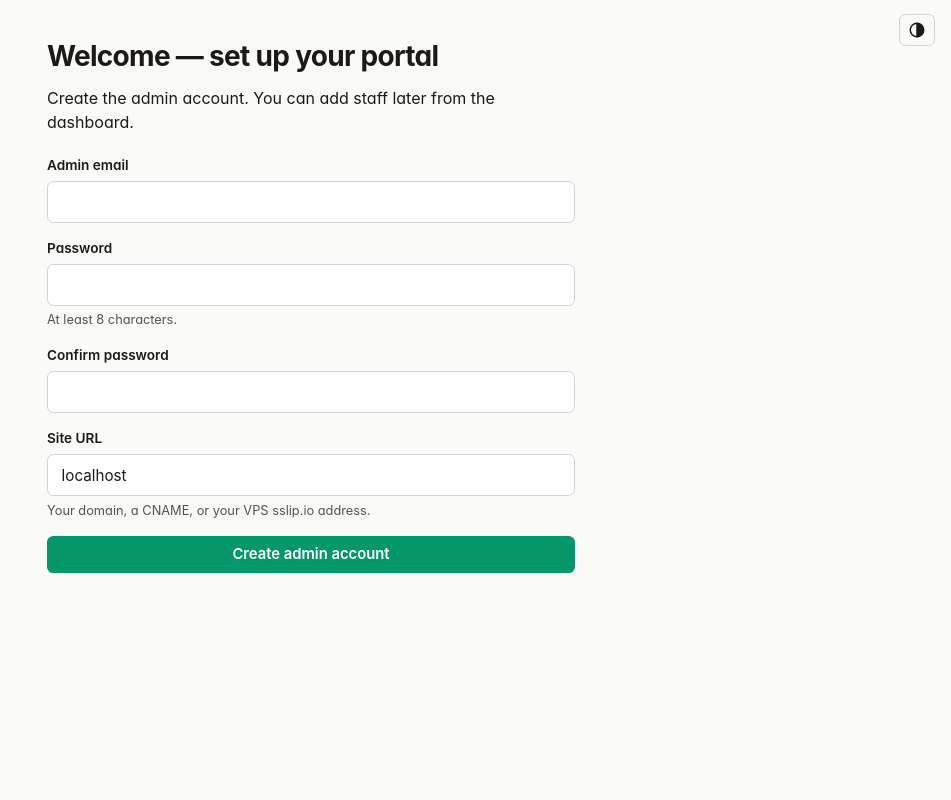
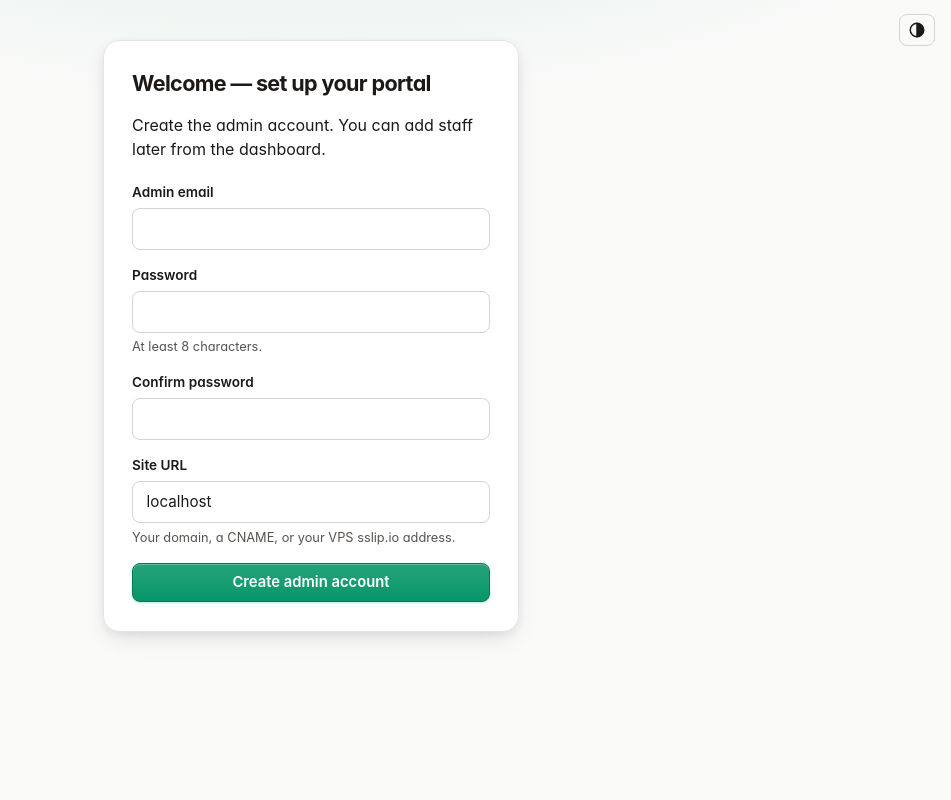
Before and after one commit to jacob-scheatzle/claude-pwa-portal, a FastAPI app: page /setup in a window 1280 px wide. Shown: the whole page, without its empty margins (329-1280 px from the left). Run offline with FastAPI, Linux system fonts and the light colour scheme; parts of the project's set-up code (start-up, migrations or seed data) failed here and were passed over; some libraries are stand-ins or nearby versions.

Commit message:
ui: v2 design system — derived accent family + visual polish
The headline change is architectural: the accent FAMILY (hover/tint/soft and a
new glow token) is now derived from --accent with color-mix(), with --lift
flipping the hover mix direction per theme. The admin branding override sets
only --accent, so a re-branded portal previously kept emerald hovers and tints
everywhere — now one variable re-skins the entire shell in both themes.

On top of that, a tasteful polish pass: soft radial accent wash behind every
page, top-lit gradient primary buttons with an accent glow, dashboard tiles
that lift with an accent ring + icon zoom, floating auth cards on login/setup,
accent-edged flashes/errors/warn banners, table row hover, themed slim
scrollbars, ::selection tint, input hover states, rounder radii and softer
shadows, and a brighter brand mark. Verified live in light + dark across
login, dashboard, tokens (incl. the dark-mode secret panel), and settings.

Co-Authored-By: Claude Opus 4.8 <noreply@anthropic.com>

```diff
--- a/portal/templates/base.html
+++ b/portal/templates/base.html
@@ -53,11 +53,22 @@
 			--text-muted: #57534e;
 			--text-faint: #78716c;
 
+			/* The accent FAMILY is derived from --accent with color-mix so an
+			   admin-branded accent (the #branding-accent override below sets
+			   only --accent) recolors hovers, tints, and glows automatically.
+			   Before this, a re-branded portal kept emerald hover/tint values.
+			   --lift is what hover states mix toward (black in light mode,
+			   white in dark); the *-amt percentages let dark mode strengthen
+			   the translucent tints without redefining each token. */
 			--accent: #059669;
-			--accent-hover: #047857;
 			--accent-fg: #ffffff;
-			--accent-tint: #ecfdf5;
-			--accent-soft: rgba(5, 150, 105, 0.12);
+			--lift: #000000;
+			--tint-amt: 9%;
+			--soft-amt: 14%;
+			--accent-hover: color-mix(in srgb, var(--accent) 85%, var(--lift));
+			--accent-tint: color-mix(in srgb, var(--accent) var(--tint-amt), var(--surface));
+			--accent-soft: color-mix(in srgb, var(--accent) var(--soft-amt), transparent);
+			--accent-glow: color-mix(in srgb, var(--accent) 28%, transparent);
 
 			--danger: #b91c1c;
 			--danger-fg: #ffffff;
@@ -72,13 +83,13 @@
 			--success-tint: #ecfdf5;
 			--success-border: rgba(21, 128, 61, 0.25);
 
-			--radius-sm: 0.4rem;
-			--radius: 0.55rem;
-			--radius-lg: 0.85rem;
+			--radius-sm: 0.5rem;
+			--radius: 0.7rem;
+			--radius-lg: 1rem;
 
-			--shadow-sm: 0 1px 2px rgba(15, 23, 42, 0.05), 0 1px 1px rgba(15, 23, 42, 0.025);
-			--shadow: 0 2px 4px rgba(15, 23, 42, 0.06), 0 1px 2px rgba(15, 23, 42, 0.04);
-			--shadow-md: 0 6px 12px rgba(15, 23, 42, 0.08), 0 2px 4px rgba(15, 23, 42, 0.05);
+			--shadow-sm: 0 1px 2px rgba(28, 25, 23, 0.06), 0 1px 1px rgba(28, 25, 23, 0.03);
+			--shadow: 0 2px 6px rgba(28, 25, 23, 0.07), 0 1px 2px rgba(28, 25, 23, 0.05);
+			--shadow-md: 0 10px 24px -6px rgba(28, 25, 23, 0.12), 0 3px 8px rgba(28, 25, 23, 0.06);
 
 			--font-sans: -apple-system, BlinkMacSystemFont, "Inter", "Segoe UI",
 				Roboto, "Helvetica Neue", Arial, sans-serif;
@@ -190,13 +205,23 @@
 		body {
 			font-family: var(--font-sans);
 			font-feature-settings: "cv02", "cv03", "cv04", "cv11";
-			background: var(--bg);
+			/* Soft accent wash bleeding down from the top of the page — gives
+			   the shell depth without competing with content, and recolors
+			   automatically with the branded accent (it's --accent-soft). */
+			background:
+				radial-gradient(70rem 30rem at 50% -14rem, var(--accent-soft), transparent 70%),
+				var(--bg);
 			color: var(--text);
 			margin: 0;
+			min-height: 100svh;
 			line-height: 1.55;
 			-webkit-font-smoothing: antialiased;
 			-moz-osx-font-smoothing: grayscale;
 		}
+
+		::selection { background: var(--accent-soft); }
+		/* Slim, theme-aware scrollbars (Firefox + the standards path). */
+		* { scrollbar-width: thin; scrollbar-color: var(--border-strong) transparent; }
 
 		.container { max-width: 36rem; margin: 0 auto; padding: 2.5rem 1.5rem; }
 		.container.wide { max-width: 60rem; }
@@ -434,9 +459,9 @@
 		/* typography */
 		h1 {
 			margin: 0 0 0.75rem;
-			font-size: 1.75rem;
+			font-size: 1.85rem;
 			font-weight: 700;
-			letter-spacing: -0.025em;
+			letter-spacing: -0.03em;
 			line-height: 1.2;
 		}
 		h2 {
@@ -526,19 +556,25 @@
 			align-items: center;
 			justify-content: center;
 			gap: 0.4rem;
-			padding: 0.6rem 1.05rem;
-			border: 0;
+			padding: 0.6rem 1.1rem;
+			/* Primary = soft top-lit gradient over the accent + a hairline
+			   border one notch darker, with an accent-tinted drop shadow.
+			   Every value derives from --accent so branding recolors it. */
+			border: 1px solid color-mix(in srgb, var(--accent) 80%, #000);
 			border-radius: var(--radius-sm);
-			background: var(--accent);
+			background: linear-gradient(180deg, color-mix(in srgb, var(--accent) 88%, #fff), var(--accent));
 			color: var(--accent-fg);
 			font-weight: 600;
 			font-size: 0.925rem;
 			font-family: inherit;
 			cursor: pointer;
-			box-shadow: var(--shadow-sm);
-			transition: background 0.12s ease, box-shadow 0.12s ease, transform 0.06s ease;
+			box-shadow: 0 1px 2.5px var(--accent-glow), inset 0 1px 0 color-mix(in srgb, #ffffff 28%, transparent);
+			transition: background 0.12s ease, box-shadow 0.12s ease, transform 0.06s ease, filter 0.12s ease;
 		}
-		button:hover, .btn:hover { background: var(--accent-hover); box-shadow: var(--shadow); }
+		button:hover, .btn:hover {
+			background: linear-gradient(180deg, color-mix(in srgb, var(--accent) 78%, #fff), color-mix(in srgb, var(--accent) 94%, #fff));
+			box-shadow: 0 2px 6px var(--accent-glow), inset 0 1px 0 color-mix(in srgb, #ffffff 28%, transparent);
+		}
 		button:active, .btn:active { transform: translateY(1px); box-shadow: none; }
 		button.secondary {
 			background: var(--surface);
@@ -1059,6 +1118,25 @@
 			display: block;
 			flex-shrink: 0;
 		}
+
+		/* Generic elevated panel. Forms/admin mostly use <fieldset>; .card is
+		   the unfenced variant for auth pages and one-off groupings. */
+		.card {
+			background: var(--surface);
+			border: 1px solid var(--border);
+			border-radius: var(--radius-lg);
+			padding: 1.5rem 1.6rem;
+			box-shadow: var(--shadow-sm);
+		}
+		/* Door pages (login / setup): the form floats in a centered card so
+		   the page reads as a deliberate entry point rather than a bare form. */
+		.auth-card {
+			max-width: 26rem;
+			margin: 0 auto;
+			padding: 1.85rem 1.75rem;
+			box-shadow: var(--shadow-md);
+		}
+		.auth-card h1 { font-size: 1.35rem; margin-bottom: 1rem; }
 
 		/* Signed-out pages (login, setup) have no topbar — branding sits
 		   centered above the form so the operator still sees the business
--- a/portal/templates/login.html
+++ b/portal/templates/login.html
@@ -9,6 +9,7 @@
 	{% endif %}
 	<div class="auth-brand-name">{{ branding.business_name }}</div>
 </div>
+<div class="card auth-card">
 	<h1>Sign in</h1>
 	{% if error %}<div class="error" role="alert"><span aria-hidden="true">⚠ </span>{{ error }}</div>{% endif %}
 	<form method="post" action="/login" autocomplete="on">
@@ -24,4 +25,5 @@
 		</div>
 		<button type="submit">Sign in</button>
 	</form>
+</div>
 {% endblock %}
--- a/portal/templates/setup.html
+++ b/portal/templates/setup.html
@@ -1,6 +1,7 @@
 {% extends "base.html" %}
 {% block title %}Set up your portal{% endblock %}
 {% block content %}
+<div class="card auth-card">
 <h1>Welcome — set up your portal</h1>
 <p>Create the admin account. You can add staff later from the dashboard.</p>
 
@@ -33,4 +34,5 @@
 	</div>
 	<button type="submit">Create admin account</button>
 </form>
+</div>
 {% endblock %}
```
Also changed, not shown: other parts of portal/templates/base.html (+61 -29 lines). Lines whose indentation alone changed are shown as unchanged.
